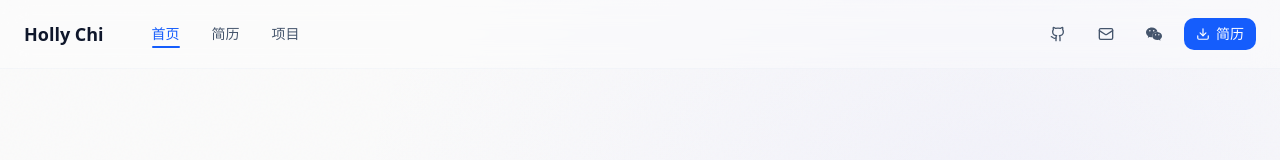
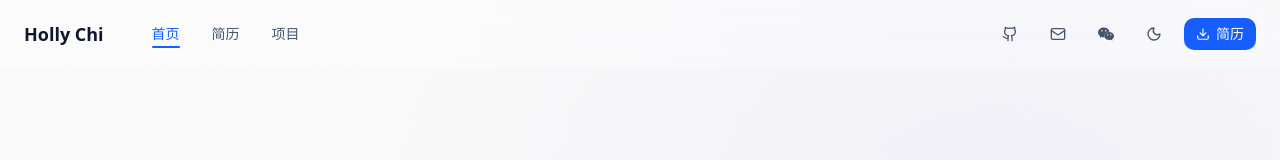
Before and after one commit to Gooooood-cc/my-site, a Next.js app: page / in a window 1280 px wide. Shown: the top 160 px of the page. Built offline with nearby package versions, Linux system fonts and the light colour scheme.

Commit message:
feat: add Phase 2 - Zustand state management, theme system, localStorage
- Install Zustand for state management
- Create theme store with dark/light mode toggle
- Create data store for profile persistence
- Add ThemeProvider to wrap the app
- Add ThemeToggle button to navbar

```diff
--- a/package.json
+++ b/package.json
@@ -19,7 +19,8 @@
     "radix-ui": "^1.4.3",
     "react": "19.2.3",
     "react-dom": "19.2.3",
-    "tailwind-merge": "^3.4.0"
+    "tailwind-merge": "^3.4.0",
+    "zustand": "^5.0.11"
   },
   "devDependencies": {
     "@tailwindcss/postcss": "^4",
--- a/src/app/layout.tsx
+++ b/src/app/layout.tsx
@@ -2,6 +2,7 @@ import type { Metadata } from "next";
 import "./globals.css";
 import { AIChat } from "@/components/ai-chat";
 import { Navbar } from "@/components/layout/navbar";
+import { ThemeProvider } from "@/lib/store/theme-provider";
 
 export const metadata: Metadata = {
   title: "Developer Portfolio",
@@ -21,13 +22,17 @@ export default function RootLayout({
           font-sans
           text-slate-900
           bg-[#FAFAFA]
+          dark:bg-slate-950
+          dark:text-slate-100
           selection:bg-blue-500/20
           selection:text-blue-900
         `}
       >
-        <Navbar />
-        {children}
-        <AIChat />
+        <ThemeProvider>
+          <Navbar />
+          {children}
+          <AIChat />
+        </ThemeProvider>
       </body>
     </html>
   );
--- a/src/components/layout/navbar.tsx
+++ b/src/components/layout/navbar.tsx
@@ -4,6 +4,7 @@ import { motion } from "framer-motion";
 import Link from "next/link";
 import { usePathname } from "next/navigation";
 import { Github, Mail, Download } from "lucide-react";
+import { ThemeToggle } from "@/components/theme-toggle";
 
 const navItems = [
   { href: "/", label: "首页", labelEn: "Home" },
@@ -99,6 +100,9 @@ export function Navbar() {
               </svg>
             </motion.a>
 
+            {/* Theme Toggle */}
+            <ThemeToggle />
+
             {/* Download Resume */}
             <motion.a
               href="/resume.pdf"
--- /dev/null
+++ b/src/components/theme-toggle.tsx
@@ -0,0 +1,25 @@
+"use client";
+
+import { motion } from "framer-motion";
+import { useThemeStore } from "@/lib/store/theme-store";
+import { Sun, Moon } from "lucide-react";
+
+export function ThemeToggle() {
+  const { theme, toggleTheme } = useThemeStore();
+
+  return (
+    <motion.button
+      onClick={toggleTheme}
+      whileHover={{ scale: 1.1 }}
+      whileTap={{ scale: 0.95 }}
+      className="w-9 h-9 rounded-lg flex items-center justify-center text-slate-600 hover:text-slate-900 hover:bg-slate-100 transition-colors"
+      aria-label={theme === "light" ? "Switch to dark mode" : "Switch to light mode"}
+    >
+      {theme === "light" ? (
+        <Moon className="w-4 h-4" />
+      ) : (
+        <Sun className="w-4 h-4" />
+      )}
+    </motion.button>
+  );
+}
--- /dev/null
+++ b/src/lib/store/data-store.ts
@@ -0,0 +1,50 @@
+"use client";
+
+import { create } from "zustand";
+import { persist } from "zustand/middleware";
+
+export interface ProfileData {
+  name: string;
+  nameEn: string;
+  title: string;
+  titleEn: string;
+  tagline: string;
+  taglineEn: string;
+  email: string;
+  github: string;
+  wechat: string;
+}
+
+interface DataState {
+  profile: ProfileData;
+  updateProfile: (data: Partial<ProfileData>) => void;
+  resetProfile: () => void;
+}
+
+const defaultProfile: ProfileData = {
+  name: "Holly Chi",
+  nameEn: "Holly Chi",
+  title: "AI产品经理",
+  titleEn: "AI Product Manager",
+  tagline: "搞点实际的能用的",
+  taglineEn: "Building practical, usable products",
+  email: "your.email@example.com",
+  github: "https://github.com/WinterChenS",
+  wechat: "WinterChen",
+};
+
+export const useDataStore = create<DataState>()(
+  persist(
+    (set) => ({
+      profile: defaultProfile,
+      updateProfile: (data) =>
+        set((state) => ({
+          profile: { ...state.profile, ...data },
+        })),
+      resetProfile: () => set({ profile: defaultProfile }),
+    }),
+    {
+      name: "profile-storage",
+    }
+  )
+);
--- /dev/null
+++ b/src/lib/store/theme-provider.tsx
@@ -0,0 +1,19 @@
+"use client";
+
+import { useEffect } from "react";
+import { useThemeStore } from "./theme-store";
+
+export function ThemeProvider({ children }: { children: React.ReactNode }) {
+  const theme = useThemeStore((state) => state.theme);
+
+  useEffect(() => {
+    const root = document.documentElement;
+    if (theme === "dark") {
+      root.classList.add("dark");
+    } else {
+      root.classList.remove("dark");
+    }
+  }, [theme]);
+
+  return <>{children}</>;
+}
--- /dev/null
+++ b/src/lib/store/theme-store.ts
@@ -0,0 +1,28 @@
+"use client";
+
+import { create } from "zustand";
+import { persist } from "zustand/middleware";
+
+type Theme = "light" | "dark";
+
+interface ThemeState {
+  theme: Theme;
+  toggleTheme: () => void;
+  setTheme: (theme: Theme) => void;
+}
+
+export const useThemeStore = create<ThemeState>()(
+  persist(
+    (set) => ({
+      theme: "light",
+      toggleTheme: () =>
+        set((state) => ({
+          theme: state.theme === "light" ? "dark" : "light",
+        })),
+      setTheme: (theme) => set({ theme }),
+    }),
+    {
+      name: "theme-storage",
+    }
+  )
+);
```
Also changed, not shown: 1 other file (tests, documents, lock files or other folders).
